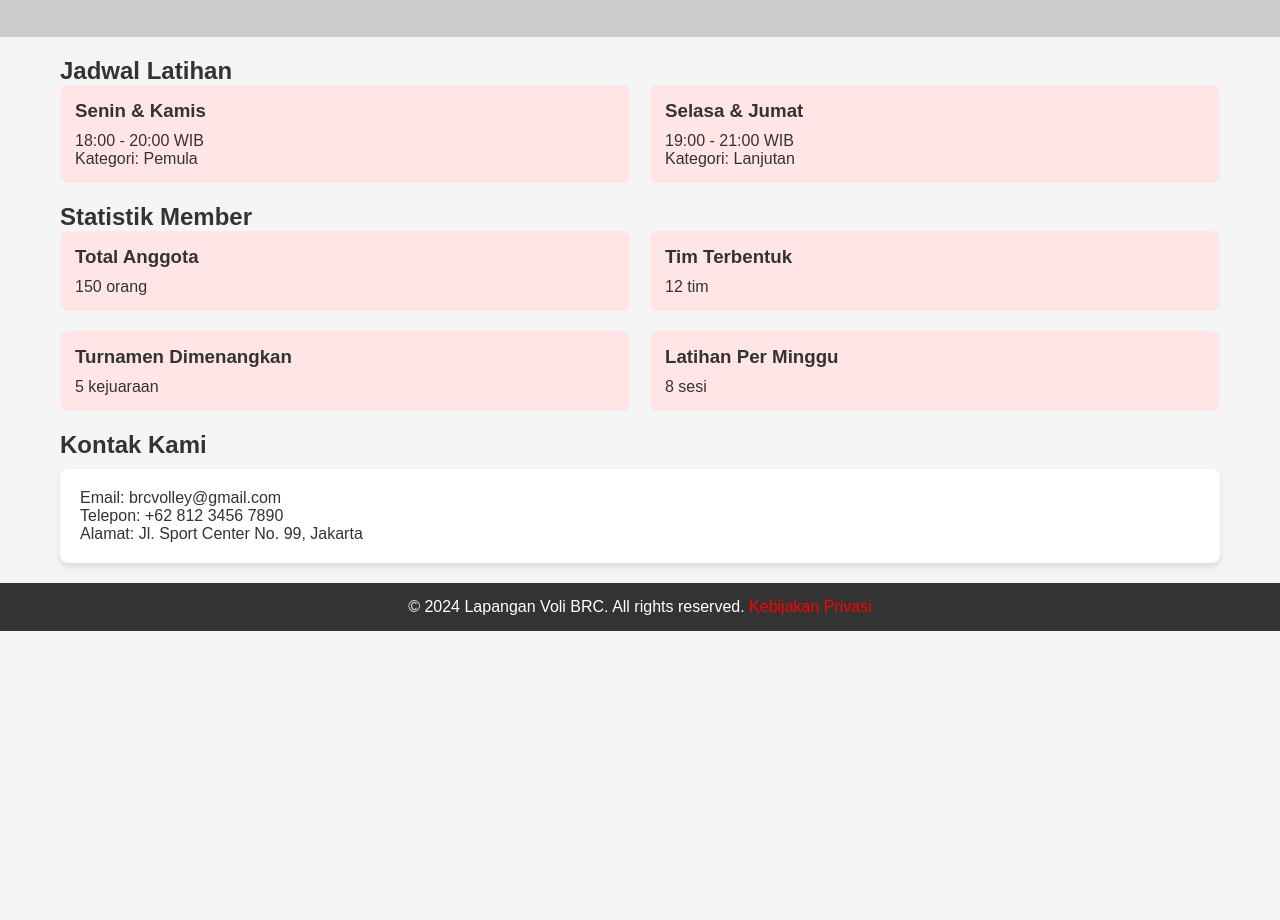
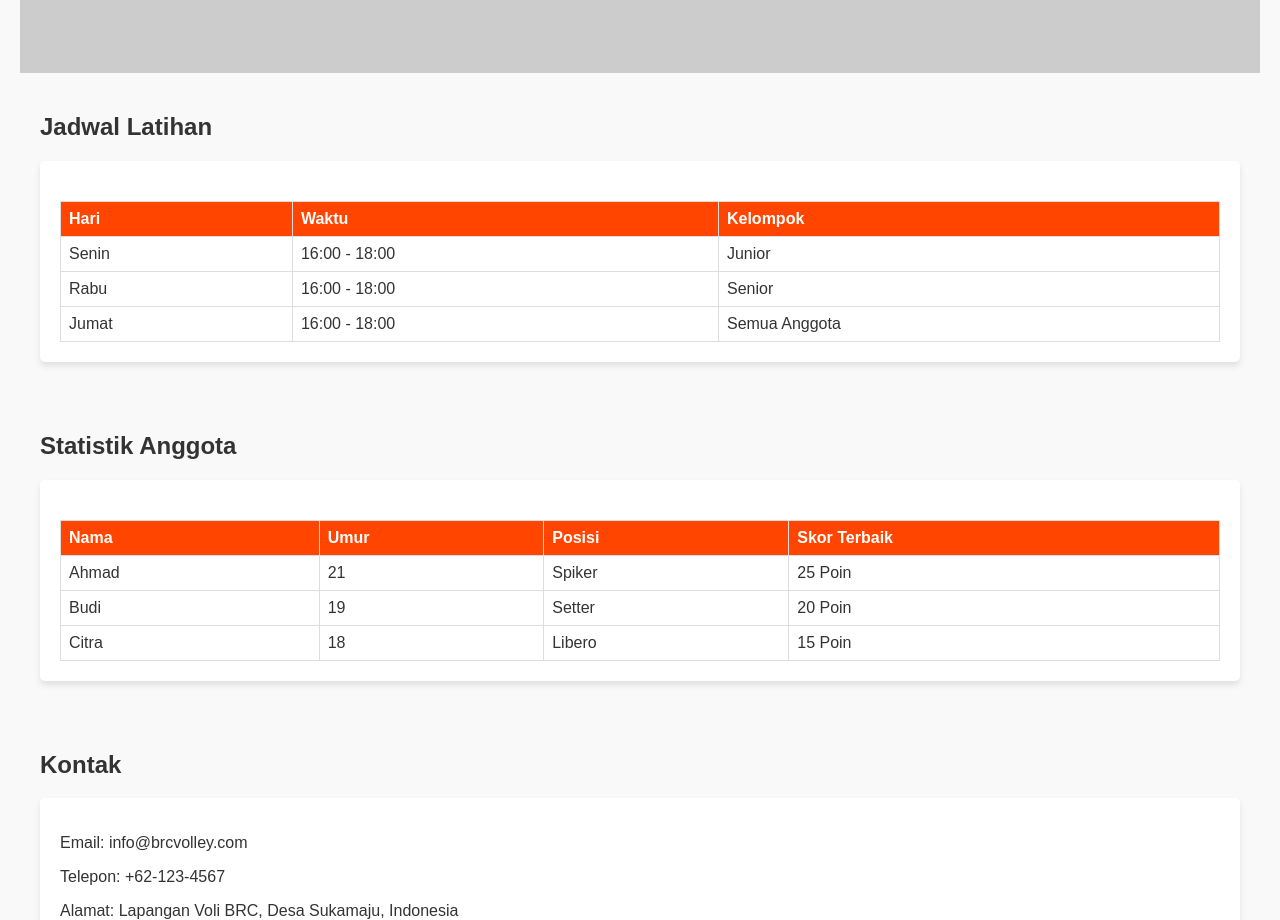
Before and after one commit to agam-riyandana/cek-profile-sosial-media, a plain HTML site: page index.html in a window 1280 px wide. Shown: the part 226-1146 px from the top of the page. Before the commit the page ends 857 px from the top, so only its background shows below. Drawn offline with Linux system fonts and the light colour scheme; placeholder pictures from the web are drawn by us.

Commit message:
Update index.html

```diff
--- a/index.html
+++ b/index.html
@@ -1,32 +1,34 @@
 <!DOCTYPE html>
-<html lang="id">
+<html lang="en">
 <head>
   <meta charset="UTF-8">
   <meta name="viewport" content="width=device-width, initial-scale=1.0">
   <title>Lapangan Voli BRC</title>
   <style>
-    /* Reset */
-    * {
+    /* General Styles */
+    body {
+      font-family: Arial, sans-serif;
       margin: 0;
       padding: 0;
-      box-sizing: border-box;
-    }
-    body {
-      font-family: Arial, sans-serif;
-      background-color: #f5f5f5;
+      background-color: #f9f9f9;
       color: #333;
     }
     header {
-      background-color: #ff0000; /* Merah khas Indonesia */
-      padding: 10px 20px;
+      background-color: #ff4500;
+      color: white;
+      padding: 10px 0;
+    }
+    header .container {
       display: flex;
       align-items: center;
       justify-content: space-between;
+      max-width: 1200px;
+      margin: 0 auto;
+      padding: 0 20px;
     }
     header img {
-      width: 50px;
       height: 50px;
-      cursor: pointer;
+      margin-right: 15px;
     }
     nav {
       display: flex;
@@ -35,148 +37,183 @@
     nav a {
       color: white;
       text-decoration: none;
-      font-size: 16px;
-      padding: 8px 12px;
+      font-weight: bold;
     }
     nav a:hover {
-      background-color: white;
-      color: #ff0000;
-      border-radius: 4px;
+      text-decoration: underline;
     }
+
+    /* Hero Section */
     .hero {
-      text-align: center;
       background: url('https://via.placeholder.com/1200x400') no-repeat center center/cover;
       color: white;
+      text-align: center;
       padding: 60px 20px;
     }
     .hero h1 {
       font-size: 3em;
+      margin: 0;
     }
-    .container {
+
+    /* Content Sections */
+    section {
+      padding: 20px;
       max-width: 1200px;
-      margin: 20px auto;
-      padding: 0 20px;
+      margin: 0 auto;
     }
     .card {
       background: white;
+      border-radius: 5px;
       padding: 20px;
       margin: 10px 0;
-      border-radius: 8px;
       box-shadow: 0 4px 6px rgba(0, 0, 0, 0.1);
     }
-    .schedule, .statistics {
-      display: flex;
-      flex-wrap: wrap;
-      gap: 20px;
+
+    /* Table Styles */
+    table {
+      width: 100%;
+      border-collapse: collapse;
+      margin-top: 20px;
     }
-    .schedule-item, .stat-item {
-      flex: 1 1 calc(50% - 20px);
-      background-color: #ffe5e5;
-      padding: 15px;
-      border-radius: 8px;
+    table th, table td {
+      border: 1px solid #ddd;
+      padding: 8px;
+      text-align: left;
     }
-    .schedule-item h3, .stat-item h3 {
-      margin-bottom: 10px;
+    table th {
+      background-color: #ff4500;
+      color: white;
     }
+
+    /* Footer */
     footer {
-      text-align: center;
-      padding: 15px;
       background-color: #333;
       color: white;
-      margin-top: 20px;
-    }
-    footer a {
-      color: #ff0000;
-      text-decoration: none;
-    }
-    footer a:hover {
-      text-decoration: underline;
+      text-align: center;
+      padding: 10px;
+      position: relative;
     }
 
-    /* Responsif */
+    /* Responsive */
     @media (max-width: 768px) {
-      .schedule-item, .stat-item {
-        flex: 1 1 100%;
+      header .container {
+        flex-direction: column;
+        text-align: center;
       }
       nav {
-        flex-wrap: wrap;
-        justify-content: center;
+        flex-direction: column;
+        gap: 10px;
       }
     }
   </style>
 </head>
 <body>
 
+<!-- Header -->
 <header>
-  <!-- Logo Kiri -->
-  <img src="https://via.placeholder.com/50" alt="Logo BRC" onclick="alert('Selamat datang di Lapangan Voli BRC!')">
-
-  <!-- Navbar -->
-  <nav>
-    <a href="#home">Beranda</a>
-    <a href="#jadwal">Jadwal Latihan</a>
-    <a href="#statistik">Statistik</a>
-    <a href="#kontak">Kontak</a>
-  </nav>
-
-  <!-- Logo Kanan -->
-  <img src="https://via.placeholder.com/50" alt="Klik untuk Info" onclick="window.open('https://example.com', '_blank')">
+  <div class="container">
+    <div>
+      <img src="https://via.placeholder.com/50" alt="BRC Logo">
+      <span>Lapangan Voli BRC</span>
+    </div>
+    <nav>
+      <a href="#home">Home</a>
+      <a href="#schedule">Jadwal Latihan</a>
+      <a href="#statistics">Statistik Anggota</a>
+      <a href="#contact">Kontak</a>
+    </nav>
+  </div>
 </header>
 
+<!-- Hero Section -->
 <section class="hero" id="home">
-  <h1>Lapangan Voli BRC</h1>
-  <p>Tempat Berkumpul Para Pecinta Voli Indonesia</p>
+  <h1>Selamat Datang di Lapangan Voli BRC</h1>
+  <p>Lapangan voli terbaik dengan semangat khas Indonesia!</p>
 </section>
 
-<div class="container" id="jadwal">
+<!-- Jadwal Latihan -->
+<section id="schedule">
   <h2>Jadwal Latihan</h2>
-  <div class="schedule">
-    <div class="schedule-item">
-      <h3>Senin & Kamis</h3>
-      <p>18:00 - 20:00 WIB</p>
-      <p>Kategori: Pemula</p>
-    </div>
-    <div class="schedule-item">
-      <h3>Selasa & Jumat</h3>
-      <p>19:00 - 21:00 WIB</p>
-      <p>Kategori: Lanjutan</p>
-    </div>
-  </div>
-</div>
-
-<div class="container" id="statistik">
-  <h2>Statistik Member</h2>
-  <div class="statistics">
-    <div class="stat-item">
-      <h3>Total Anggota</h3>
-      <p>150 orang</p>
-    </div>
-    <div class="stat-item">
-      <h3>Tim Terbentuk</h3>
-      <p>12 tim</p>
-    </div>
-    <div class="stat-item">
-      <h3>Turnamen Dimenangkan</h3>
-      <p>5 kejuaraan</p>
-    </div>
-    <div class="stat-item">
-      <h3>Latihan Per Minggu</h3>
-      <p>8 sesi</p>
-    </div>
-  </div>
-</div>
-
-<section class="container" id="kontak">
-  <h2>Kontak Kami</h2>
   <div class="card">
-    <p>Email: brcvolley@gmail.com</p>
-    <p>Telepon: +62 812 3456 7890</p>
-    <p>Alamat: Jl. Sport Center No. 99, Jakarta</p>
+    <table>
+      <thead>
+        <tr>
+          <th>Hari</th>
+          <th>Waktu</th>
+          <th>Kelompok</th>
+        </tr>
+      </thead>
+      <tbody>
+        <tr>
+          <td>Senin</td>
+          <td>16:00 - 18:00</td>
+          <td>Junior</td>
+        </tr>
+        <tr>
+          <td>Rabu</td>
+          <td>16:00 - 18:00</td>
+          <td>Senior</td>
+        </tr>
+        <tr>
+          <td>Jumat</td>
+          <td>16:00 - 18:00</td>
+          <td>Semua Anggota</td>
+        </tr>
+      </tbody>
+    </table>
   </div>
 </section>
 
+<!-- Statistik Anggota -->
+<section id="statistics">
+  <h2>Statistik Anggota</h2>
+  <div class="card">
+    <table>
+      <thead>
+        <tr>
+          <th>Nama</th>
+          <th>Umur</th>
+          <th>Posisi</th>
+          <th>Skor Terbaik</th>
+        </tr>
+      </thead>
+      <tbody>
+        <tr>
+          <td>Ahmad</td>
+          <td>21</td>
+          <td>Spiker</td>
+          <td>25 Poin</td>
+        </tr>
+        <tr>
+          <td>Budi</td>
+          <td>19</td>
+          <td>Setter</td>
+          <td>20 Poin</td>
+        </tr>
+        <tr>
+          <td>Citra</td>
+          <td>18</td>
+          <td>Libero</td>
+          <td>15 Poin</td>
+        </tr>
+      </tbody>
+    </table>
+  </div>
+</section>
+
+<!-- Kontak -->
+<section id="contact">
+  <h2>Kontak</h2>
+  <div class="card">
+    <p>Email: info@brcvolley.com</p>
+    <p>Telepon: +62-123-4567</p>
+    <p>Alamat: Lapangan Voli BRC, Desa Sukamaju, Indonesia</p>
+  </div>
+</section>
+
+<!-- Footer -->
 <footer>
-  <p>&copy; 2024 Lapangan Voli BRC. All rights reserved. <a href="#">Kebijakan Privasi</a></p>
+  <p>&copy; 2024 Lapangan Voli BRC. Semua hak dilindungi.</p>
 </footer>
 
 </body>
```
